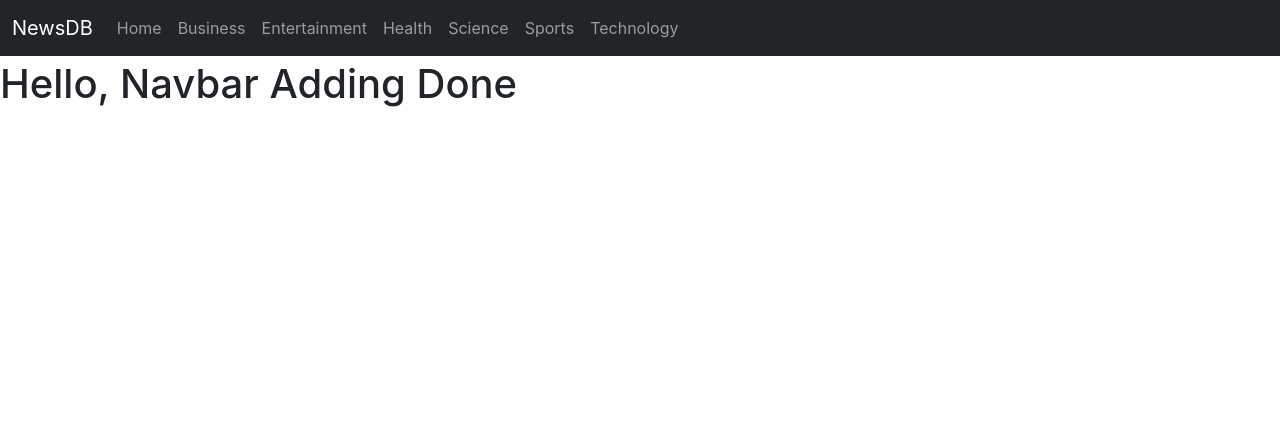
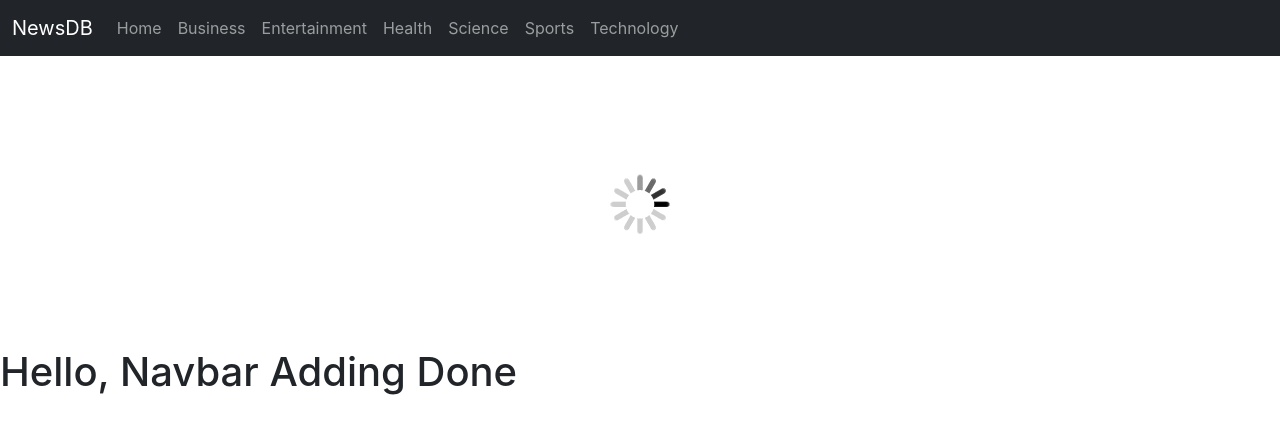
Before and after one commit to gohildharmendra/React-NewsApp-FunctionBased-code, a React (Create React App) app: page / in a window 1280 px wide. Shown: the top 434 px of the page. Built offline with nearby package versions, Linux system fonts and the light colour scheme.

Commit message:
Add Spinner Component and loading.gif img

```diff
--- a/src/App.js
+++ b/src/App.js
@@ -2,12 +2,14 @@
 import Navbar from "./components/Navbar";
 import React from 'react'
 import {BrowserRouter, Routes, Route,} from "react-router-dom";
+import Spinner from "./components/Spinner";
 
 function App() {
   return (
     <>
     <BrowserRouter>
     <Navbar/>
+    <Spinner/>
     <Routes>
           <Route exact path="/" element={<h1>Hello, Navbar Adding Done</h1>} />
           {/* <Route exact path="/business" element={<News key="business" apiKey={this.apiKey} pageSize={this.pageSize} country="in" category="business"/>} />
--- /dev/null
+++ b/src/components/Spinner.js
@@ -0,0 +1,12 @@
+import React, { Component } from 'react'
+import loading from './loading.gif'
+
+const Spinner = () =>{
+    return (
+        <div className="text-center">
+            <img className="my-3" src={loading} alt="Loading" />
+        </div>
+    )
+}
+
+export default Spinner
```
Also changed, not shown: src/components/loading.gif (added).
